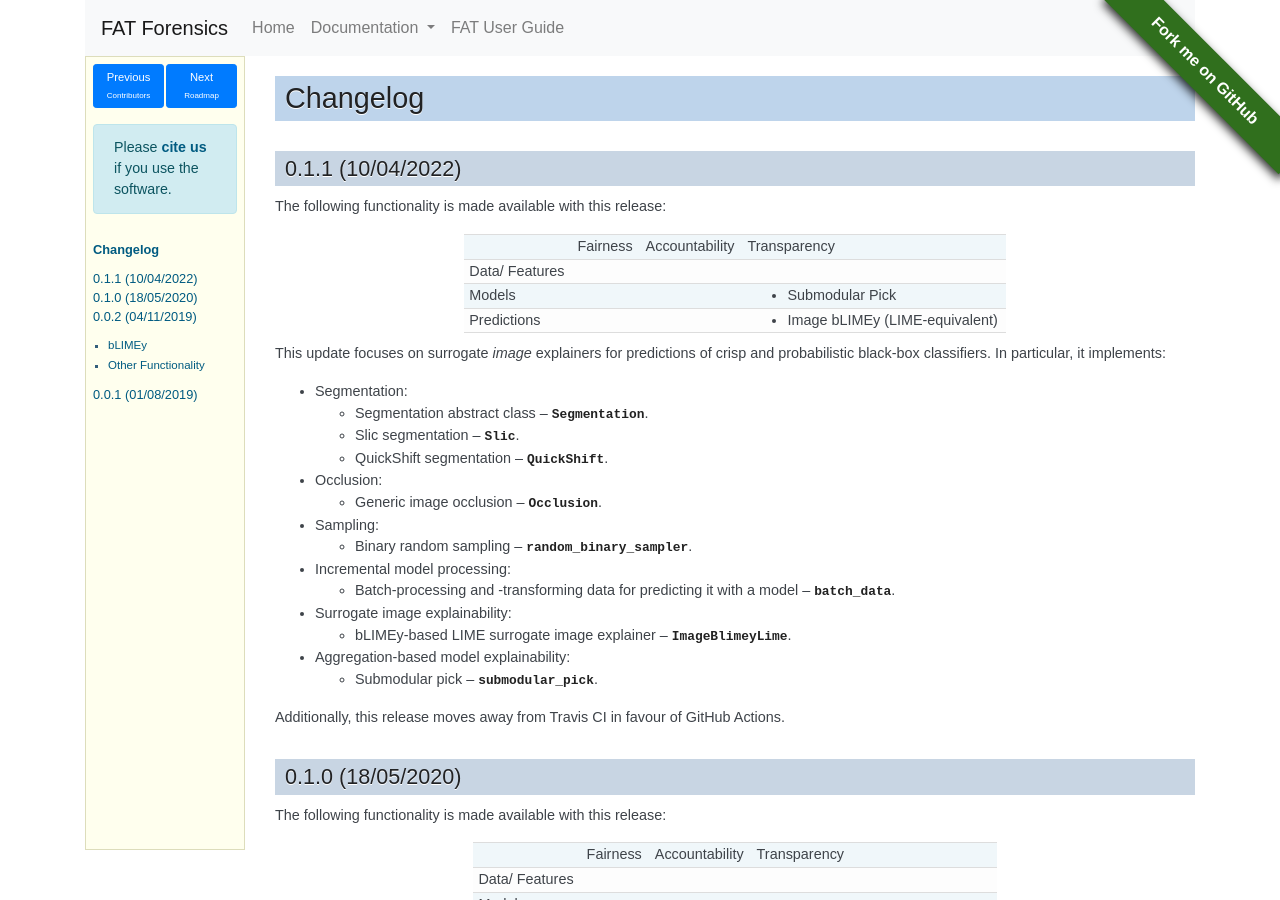
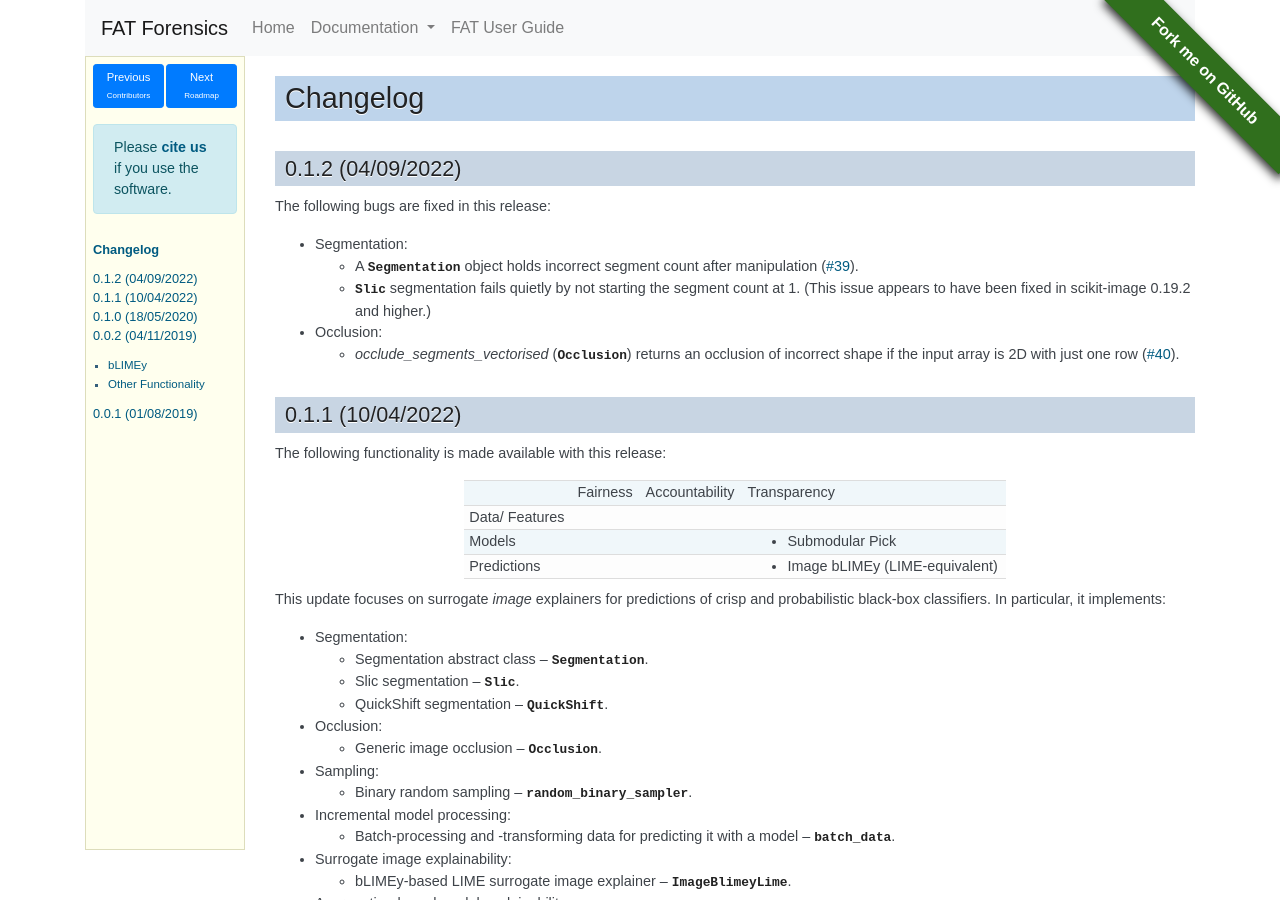
Before and after one commit to fat-forensics/fat-forensics, a Sphinx documentation site: the page built from doc/changelog.rst, in a window 1280 px wide and 900 px high. Built offline with Sphinx 7.4.7, drawn with Linux system fonts in a browser that asks for light colours; pages that are not in the unit, such as notebooks, are missing from menus; comment, search, counter and statistics services are not loaded.

Commit message:
0.1.2 release prep

```diff
--- a/doc/changelog.rst
+++ b/doc/changelog.rst
@@ -4,6 +4,31 @@
 
 Changelog
 +++++++++
+
+.. _changelog_0_1_2:
+
+0.1.2 (04/09/2022)
+==================
+
+The following bugs are fixed in this release:
+
+- Segmentation:
+
+  * A :class:`~fatf.utils.data.segmentation.Segmentation` object holds
+    incorrect segment count after manipulation (`#39 <issue_39_>`_).
+  * :class:`~fatf.utils.data.segmentation.Slic` segmentation fails quietly by
+    not starting the segment count at 1.
+    (This issue appears to have been fixed in scikit-image 0.19.2 and higher.)
+
+- Occlusion:
+
+  * `occlude_segments_vectorised`
+    (:class:`~fatf.utils.data.occlusion.Occlusion`) returns an occlusion
+    of incorrect shape if the input array is 2D with just one row
+    (`#40 <issue_40_>`_).
+
+.. _issue_39: https://github.com/fat-forensics/fat-forensics/issues/39
+.. _issue_40: https://github.com/fat-forensics/fat-forensics/issues/40
 
 .. _changelog_0_1_1:
 
--- a/doc/tutorials/index.rst
+++ b/doc/tutorials/index.rst
@@ -18,7 +18,7 @@ launch a Python interpreter and check the version of the package::
   $ python
   >>> import fatf
   >>> fatf.__version__
-  '0.1.1'
+  '0.1.2'
 
 .. note:: **Doctest Mode**
 
--- a/fatf/__init__.py
+++ b/fatf/__init__.py
@@ -24,7 +24,7 @@ __email__ = 'k.sokol@bristol.ac.uk'
 __license__ = 'new BSD'
 
 # The current package version
-__version__ = '0.1.1'
+__version__ = '0.1.2'
 
 __all__ = ['setup_warning_filters', 'setup_random_seed']
 
```
Also changed, not shown: doc/news.rst (+8 -0 lines).
